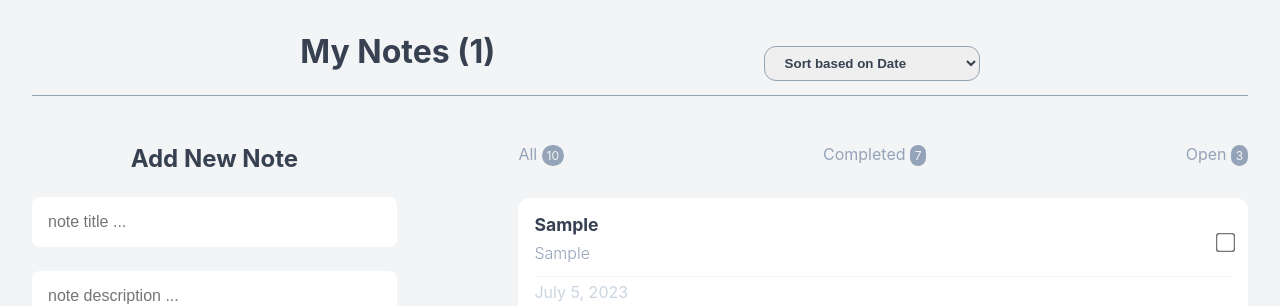
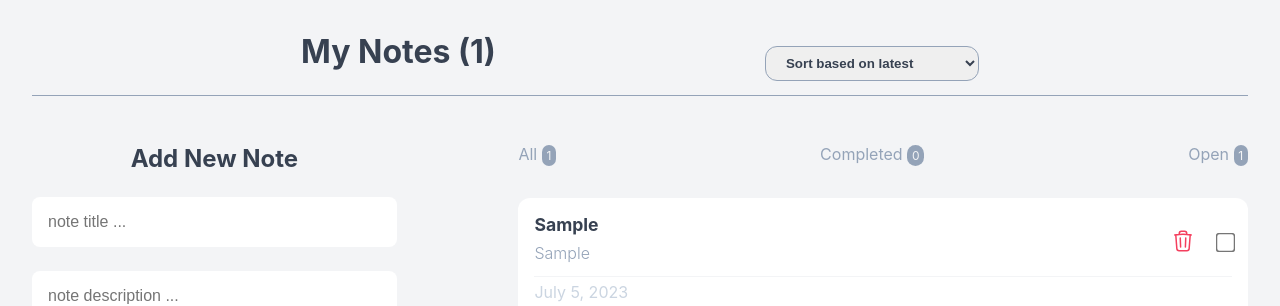
Before and after one commit to sahebmohammadi/02-Note-App, a React (Vite) app: page / in a window 1280 px wide. Both pictures are taken after typing "Sample", "Sample" into the empty fields and a click on the button "Add New Note". Shown: the top 306 px of the page. Built offline with nearby package versions, Linux system fonts and the light colour scheme.

Commit message:
sort note

```diff
--- a/package.json
+++ b/package.json
@@ -10,6 +10,7 @@
     "preview": "vite preview"
   },
   "dependencies": {
+    "@heroicons/react": "^2.0.18",
     "react": "^18.2.0",
     "react-dom": "^18.2.0"
   },
--- a/src/App.css
+++ b/src/App.css
@@ -68,6 +68,10 @@
   text-decoration: line-through;
 }
 
+.note-item.completed {
+  opacity: 80%;
+}
+
 .note-item__header .title {
   font-size: 1.1rem;
   color: var(--text-700);
@@ -81,6 +85,19 @@
   font-weight: 300;
 }
 
+.note-item__header .actions {
+  display: flex;
+  gap: 1.5rem;
+  align-items: center;
+}
+
+.note-item__header .trash {
+  width: 1.5rem;
+  height: 1.5rem;
+  color: var(--rose-500);
+  background: none;
+}
+
 .note-item__footer {
   color: var(--text-300);
 }
--- a/src/App.jsx
+++ b/src/App.jsx
@@ -7,14 +7,38 @@ import NoteStatus from "./components/NoteStatus";
 
 function App() {
   const [notes, setNotes] = useState([]);
+  const [sortBy, setSortBy] = useState("latest");
+
+  let sortedNotes = notes;
+
+  if (sortBy === "latest")
+    sortedNotes = notes
+      .slice()
+      .sort((a, b) => new Date(b.createdAt) - new Date(a.createdAt)); //  a > b ? -1 : 1
+
+  if (sortBy === "earliest")
+    sortedNotes = notes
+      .slice()
+      .sort((a, b) => new Date(a.createdAt) - new Date(b.createdAt)); //  a > b ? 1 : -1
+
+  if (sortBy === "completed")
+    sortedNotes = notes
+      .slice()
+      .sort((a, b) => Number(a.completed) - Number(b.completed)); // 0, 0, 1, 1
+
+
   return (
     <div className="container">
-      <NoteHeader notes={notes} />
+      <NoteHeader
+        notes={notes}
+        sortBy={sortBy}
+        onSort={(e) => setSortBy(e.target.value)}
+      />
       <div className="note-app">
         <AddNewNote setNotes={setNotes} />
         <div className="note-container">
-          <NoteStatus />
-          <NoteList notes={notes} />
+          <NoteStatus notes={notes} />
+          <NoteList notes={sortedNotes} setNotes={setNotes} />
         </div>
       </div>
     </div>
--- a/src/components/NoteHeader.jsx
+++ b/src/components/NoteHeader.jsx
@@ -1,10 +1,11 @@
-function NoteHeader({ notes }) {
+function NoteHeader({ notes, sortBy, onSort }) {
   return (
     <div className="note-header">
       <h1>My Notes ({notes.length})</h1>
-      <select name="" id="" placeholder="sort based on ...">
-        <option value="date">Sort based on Date</option>
-        <option value="completed">Sort based on Completed</option>
+      <select value={sortBy} onChange={onSort} placeholder="sort based on ...">
+        <option value="latest">Sort based on latest</option>
+        <option value="earliest">Sort based on earliest</option>
+        <option value="completed">Sort based on completed</option>
       </select>
     </div>
   );
--- a/src/components/NoteList.jsx
+++ b/src/components/NoteList.jsx
@@ -1,11 +1,32 @@
-function NoteList({ notes }) {
+import { TrashIcon } from "@heroicons/react/24/outline";
+
+function NoteList({ notes, setNotes }) {
+  const handleComplete = (e) => {
+    const newNotes = notes.map((note) => {
+      return note.id === Number(e.target.value)
+        ? { ...note, completed: !note.completed }
+        : note;
+    });
+    setNotes(newNotes);
+  };
+
+  const handleRemove = (id) => {
+    const filteredNotes = notes.filter((note) => Number(note.id) !== id);
+    setNotes(filteredNotes);
+  };
+
   return (
     <div className="note-list">
       {/* {Array.from({ length: 3 }, (_, i) => (
         <NoteItem key={i} />
       ))} */}
       {notes.map((note) => (
-        <NoteItem key={note.id} note={note} />
+        <NoteItem
+          key={note.id}
+          note={note}
+          onComplete={handleComplete}
+          onRemove={() => handleRemove(note.id)}
+        />
       ))}
     </div>
   );
@@ -13,7 +34,7 @@ function NoteList({ notes }) {
 
 export default NoteList;
 
-function NoteItem({ note }) {
+function NoteItem({ note, onComplete, onRemove }) {
   const options = {
     year: "numeric",
     month: "long",
@@ -21,13 +42,23 @@ function NoteItem({ note }) {
   };
 
   return (
-    <div className="note-item">
+    <div className={`note-item ${note.completed ? "completed" : ""}`}>
       <div className="note-item__header">
         <div>
           <p className="title">{note.title}</p>
           <p className="desc">{note.description}</p>
         </div>
-        <input type="checkbox" name="" />
+        <div className="actions">
+          <button onClick={onRemove}>
+            <TrashIcon className="trash" />
+          </button>
+          <input
+            type="checkbox"
+            name={note.id}
+            value={note.id}
+            onChange={onComplete}
+          />
+        </div>
       </div>
       <p className="note-item__footer">
         {new Date(note.createdAt).toLocaleDateString("en-US", options)}
--- a/src/components/NoteStatus.jsx
+++ b/src/components/NoteStatus.jsx
@@ -1,15 +1,21 @@
+function NoteStatus({ notes }) {
+  const allNotes = notes.length;
+  const completedNotes = notes.filter((n) => n.completed).length;
+  const unCompletedNotes = allNotes - completedNotes;
 
-function NoteStatus() {
+  if (!allNotes)
+    return <h2>No Notes has already been added !</h2>;
+
   return (
     <ul className="note-status">
       <li>
-        All <span>10</span>
+        All <span>{allNotes}</span>
       </li>
       <li>
-        Completed <span>7</span>
+        Completed <span>{completedNotes}</span>
       </li>
       <li>
-        Open <span>3</span>
+        Open <span>{unCompletedNotes}</span>
       </li>
     </ul>
   );
--- a/src/index.css
+++ b/src/index.css
@@ -9,6 +9,7 @@
   --primary-700: #4338ca;
   --primary-600: #4f46e5;
   --primary-100: #e0e7ff;
+  --rose-500: #f43f5e;
 }
 
 * {
@@ -48,8 +49,16 @@ h2 {
   margin-bottom: 1.5rem;
   color: var(--text-700);
 }
+
 input[type="checkbox"] {
   transform: scale(1.5);
+}
+
+button {
+  border: none;
+  outline: none;
+  cursor: pointer;
+  background: none;
 }
 
 select {
```
Also changed, not shown: 1 other file (tests, documents, lock files or other folders).
